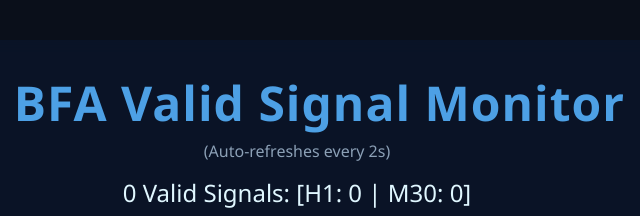
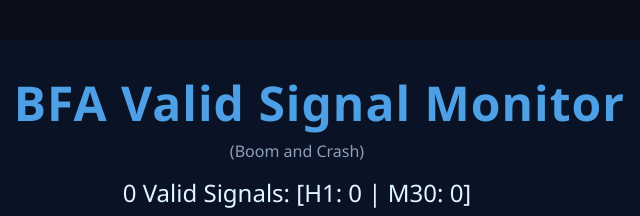
Before and after one commit to huxaifamora-cell/BFA-LIVE-MONITOR, a website: page index.html in a window 1280 px wide. Shown: the top 216 px of the page, 343-983 px from the left. Drawn offline with Linux system fonts and the light colour scheme.

Commit message:
Update index.html

```diff
--- a/index.html
+++ b/index.html
@@ -12,7 +12,7 @@
     <!-- Header -->
     <header class="header">
       <h1>⚡ BFA Valid Signal Monitor</h1>
-      <p class="subtitle">(Auto-refreshes every 2s)</p>
+      <p class="subtitle">(Boom and Crash)</p>
       <div id="active-signals" class="active-signals">0 Valid Signals: [H1: 0 | M30: 0]</div>
     </header>
 
@@ -66,4 +66,5 @@
     observer.observe(document.getElementById("signal-body"), { childList: true, subtree: true });
   </script>
 </body>
+
 </html>
```
